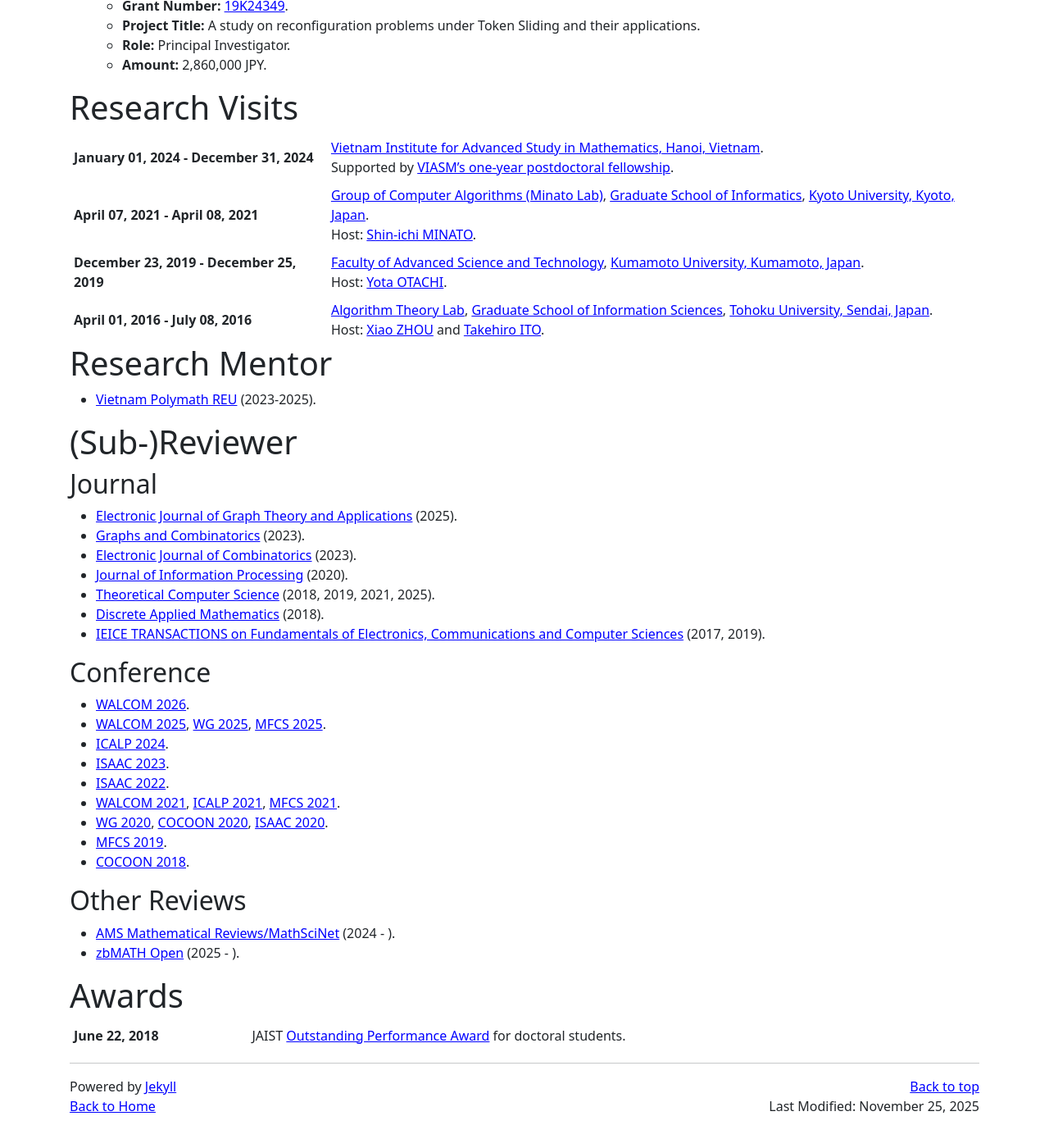
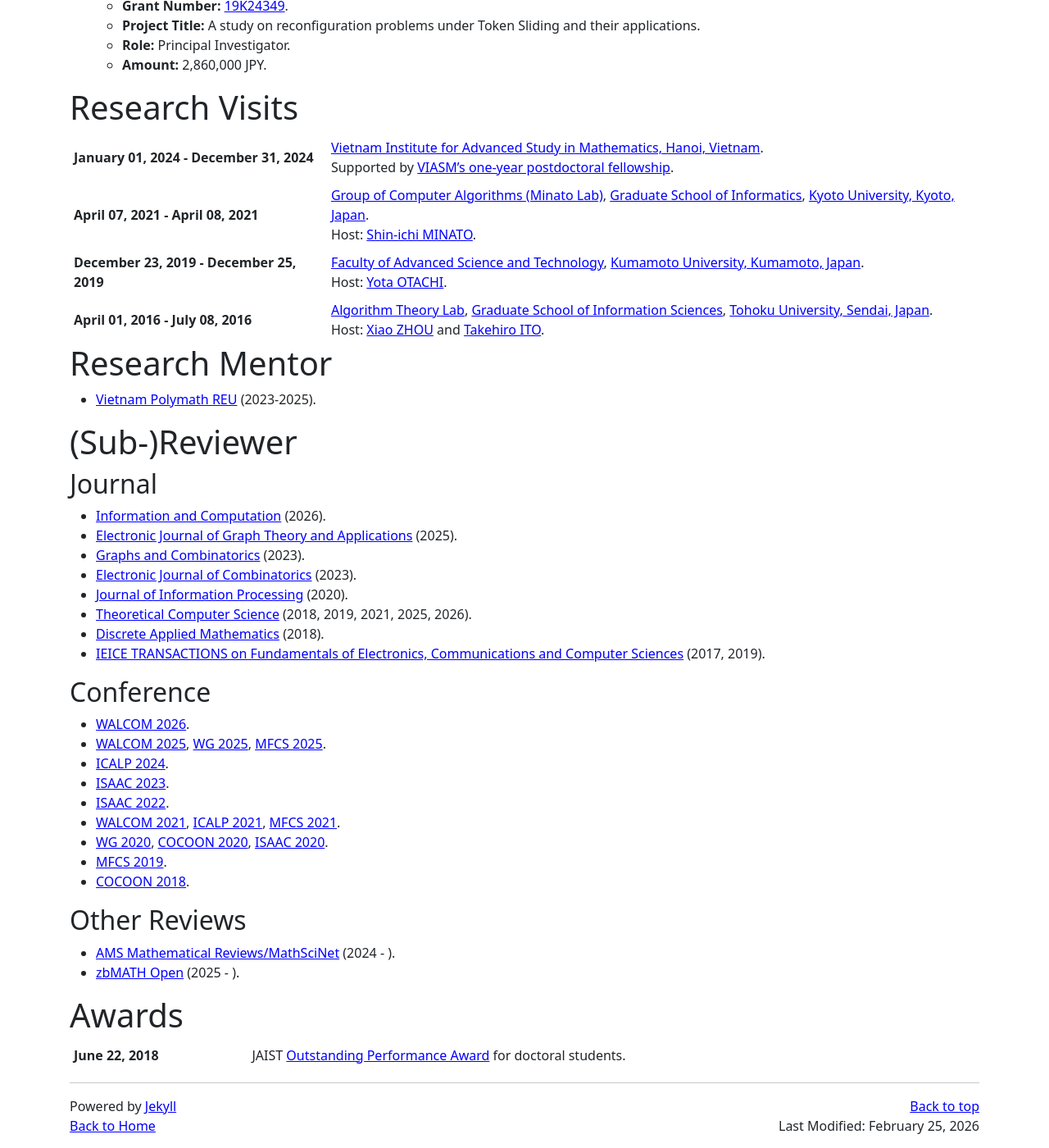
Before and after one commit to hoanganhduc/hoanganhduc.github.io, a Jekyll site: the page built from activities.md, in a window 1280 px wide and 1400 px high, scrolled down 493 px. Shown: the whole window at 82% size. Built offline with Jekyll 4.4.1, drawn with Linux system fonts in a browser that asks for light colours; nearby versions of some CDN libraries; a style sheet for code colours, icons or effects is not loaded; before the commit the page ends 1869 px from its top, so only the background shows below that.

Commit message:
Updated @ 2026-03-04  21:56:23 ICT

```diff
--- a/activities.md
+++ b/activities.md
@@ -3,7 +3,7 @@ layout: default
 title: "Activities"
 permalink: /activities/
 <!--mathjax: true-->
-last_modified_at: 2025-11-25
+last_modified_at: 2026-02-25
 description: This page contains a list of Duc A. Hoang's research activities
 keywords: activities, grant, visit, review, research, Duc A. Hoang
 lang: en
@@ -47,11 +47,12 @@ lang: en
 
 ## Journal
 
+* [Information and Computation](https://www.sciencedirect.com/journal/information-and-computation/) (2026).
 * [Electronic Journal of Graph Theory and Applications](https://www.ejgta.org/) (2025).
 * [Graphs and Combinatorics](https://www.springer.com/journal/373) (2023).
 * [Electronic Journal of Combinatorics](https://www.combinatorics.org/) (2023).
 * [Journal of Information Processing](https://www.ipsj.or.jp/english/jip/index.html) (2020).
-* [Theoretical Computer Science](https://www.sciencedirect.com/journal/theoretical-computer-science/) (2018, 2019, 2021, 2025).
+* [Theoretical Computer Science](https://www.sciencedirect.com/journal/theoretical-computer-science/) (2018, 2019, 2021, 2025, 2026).
 * [Discrete Applied Mathematics](https://www.sciencedirect.com/journal/discrete-applied-mathematics/) (2018).
 * [IEICE TRANSACTIONS on Fundamentals of Electronics, Communications and Computer Sciences](http://search.ieice.org/bin/index.php?category=A&lang=E&curr=1) (2017, 2019).
 
```
Also changed, not shown: teaching.md (+2 -2 lines), teaching/VNU-HUS/2026/spring/Mini-Project/index.md (added, +18 -0 lines), 1 other file.
